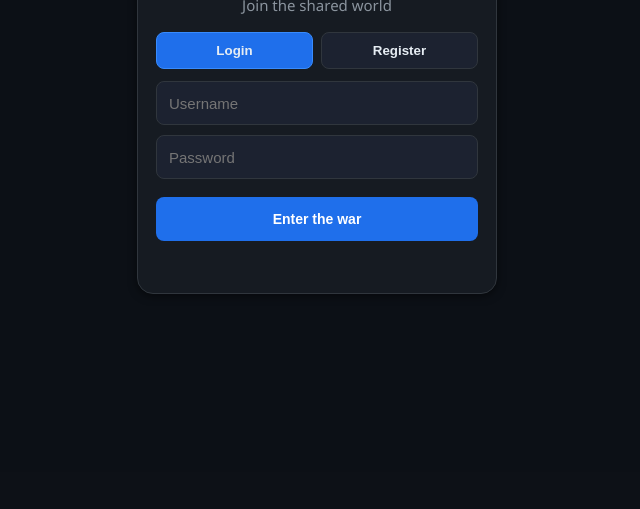
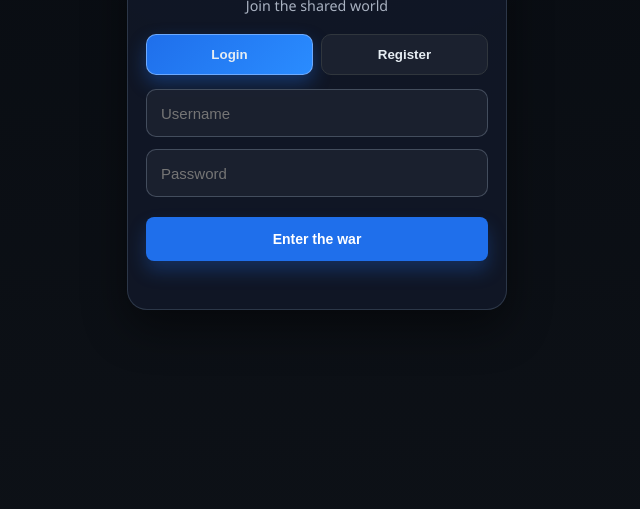
Before and after one commit to TheSaiyajin/trying-game, a website: page index.html in a window 1280 px wide. Shown: the part 291-800 px from the top of the page, without its empty margins (323-963 px from the left). Drawn offline with Linux system fonts and the light colour scheme.

Commit message:
Polish login screen UI

```diff
--- a/style.css
+++ b/style.css
@@ -41,79 +41,141 @@ html, body {
   display: flex;
   align-items: center;
   justify-content: center;
-  background: rgba(13, 17, 23, 0.96);
+  background:
+    radial-gradient(circle at top, rgba(31, 111, 235, 0.22), transparent 35%),
+    linear-gradient(180deg, rgba(8, 12, 18, 0.96), rgba(13, 17, 23, 0.98));
+  backdrop-filter: blur(6px);
   z-index: 200;
-  padding: 16px;
+  padding: 18px;
 }
 
 .auth-card {
-  width: min(100%, 360px);
-  background: var(--bg-card);
-  border: 1px solid var(--border);
-  border-radius: 16px;
-  padding: 22px 18px;
-  box-shadow: var(--shadow);
+  width: min(100%, 380px);
+  background: rgba(17, 24, 39, 0.9);
+  border: 1px solid rgba(119, 139, 167, 0.28);
+  border-radius: 20px;
+  padding: 24px 18px 18px;
+  box-shadow: 0 18px 44px rgba(0, 0, 0, 0.45);
 }
 
 .auth-card h2 {
   text-align: center;
-  font-size: 26px;
+  font-size: clamp(1.8rem, 4vw, 2.4rem);
   margin-bottom: 8px;
+  letter-spacing: 0.04em;
+  color: #f8d874;
 }
 
 .auth-subtitle {
   text-align: center;
-  color: var(--text-dim);
-  margin-bottom: 16px;
+  color: #a9b2c1;
+  margin-bottom: 18px;
+  font-size: 0.95rem;
 }
 
 .auth-mode-row {
   display: grid;
   grid-template-columns: 1fr 1fr;
   gap: 8px;
-  margin-bottom: 12px;
+  margin-bottom: 14px;
 }
 
 .auth-mode-btn {
-  background: var(--bg-card2);
+  background: rgba(28, 34, 48, 0.95);
   border: 1px solid var(--border);
   color: var(--text-main);
-  border-radius: 8px;
-  padding: 10px 12px;
+  border-radius: 10px;
+  padding: 12px 10px;
   font-weight: 700;
   cursor: pointer;
+  transition: transform 0.12s ease, border-color 0.12s ease, background 0.12s ease;
+}
+
+.auth-mode-btn:hover {
+  transform: translateY(-1px);
 }
 
 .auth-mode-btn.active {
-  background: var(--accent-blue);
-  border-color: var(--accent-blue2);
+  background: linear-gradient(135deg, #1f6feb, #2a8cff);
+  border-color: rgba(118, 176, 255, 0.9);
+  box-shadow: 0 8px 18px rgba(31, 111, 235, 0.35);
 }
 
 .auth-form {
   display: flex;
   flex-direction: column;
-  gap: 10px;
+  gap: 12px;
 }
 
 .auth-form input,
 .auth-form select,
 .dropdown {
   width: 100%;
-  min-height: 44px;
-  background: var(--bg-card2);
-  border: 1px solid var(--border);
-  border-radius: 8px;
+  min-height: 48px;
+  background: rgba(28, 34, 48, 0.9);
+  border: 1px solid rgba(118, 131, 149, 0.45);
+  border-radius: 10px;
   color: var(--text-main);
-  padding: 10px 12px;
-  font-size: 15px;
+  padding: 12px 14px;
+  font-size: 1rem;
+  outline: none;
+  transition: border-color 0.15s ease, box-shadow 0.15s ease;
+}
+
+.auth-form input:focus,
+.auth-form select:focus,
+.dropdown:focus {
+  border-color: rgba(88, 166, 255, 0.95);
+  box-shadow: 0 0 0 3px rgba(56, 139, 253, 0.2);
 }
 
 .auth-message {
   min-height: 20px;
   margin-top: 10px;
-  font-size: 13px;
-  color: var(--accent-gold);
+  font-size: 0.82rem;
+  color: #f5cd70;
   text-align: center;
+}
+
+.btn-primary {
+  background: linear-gradient(135deg, #1f6feb, #2d8cff);
+  color: #fff;
+  border: none;
+  border-radius: 12px;
+  padding: 12px 16px;
+  font-size: 0.98rem;
+  font-weight: 700;
+  cursor: pointer;
+  transition: transform 0.12s ease, box-shadow 0.12s ease, filter 0.12s ease;
+  min-height: 48px;
+  box-shadow: 0 10px 18px rgba(31, 111, 235, 0.28);
+}
+
+.btn-primary:hover {
+  transform: translateY(-1px);
+  filter: brightness(1.05);
+}
+
+.btn-primary.wide {
+  width: 100%;
+  margin-top: 4px;
+}
+
+@media (max-width: 420px) {
+  .auth-card {
+    padding: 20px 14px 16px;
+    border-radius: 16px;
+  }
+
+  .auth-mode-row {
+    gap: 6px;
+  }
+
+  .auth-form input,
+  .auth-form select,
+  .dropdown {
+    min-height: 46px;
+  }
 }
 
 /* ---------- Top Bar ---------- */
```
